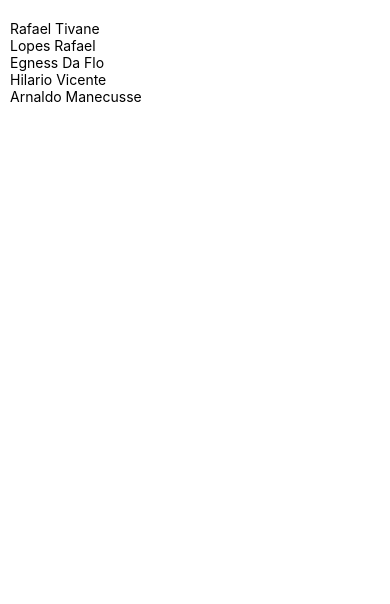
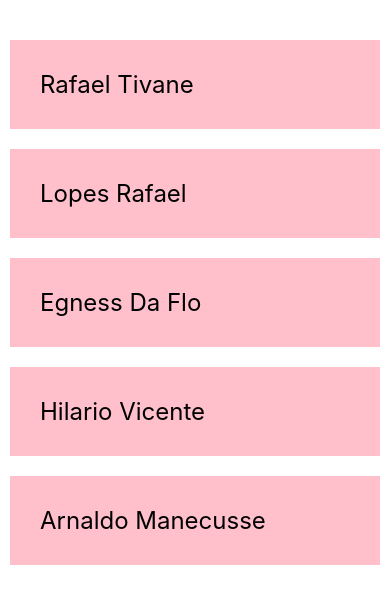
Before and after one commit to rafael-the-dev/react-native-basic, a React Native app: screen / in a window 390 px wide. Shown: the top 604 px of the page. Built offline with nearby package versions, Linux system fonts and the light colour scheme.

Commit message:
style item component and implement ScrollView component

```diff
--- a/App.js
+++ b/App.js
@@ -1,5 +1,5 @@
 import { useCallback, useState } from "react";
-import { StyleSheet, Text, View } from "react-native";
+import { StyleSheet, ScrollView, Text, View } from "react-native";
 
 const App = () => {
     const [ people, setPeople ] = useState([
@@ -12,13 +12,15 @@ const App = () => {
 
     return (
         <View style={styles.container}>
+            <ScrollView>
                 {
                     people.map(person => (
                         <View key={person.key}>
-                        <Text>{ person.name }</Text>
+                            <Text style={styles.item}>{ person.name }</Text>
                         </View>
                     ))
                 }
+            </ScrollView>
         </View>
     );
 };
@@ -28,7 +30,13 @@ const styles = StyleSheet.create({
         backgroundColor: "#FFF",
         flex: 1,
         paddingHorizontal: 10,
-        paddingTop: 20
+        paddingVertical: 20
+    },
+    item: {
+        backgroundColor: "pink",
+        fontSize: 24,
+        marginTop: 20,
+        padding: 30
     }
 })
 
```
Lines whose indentation alone changed are shown as unchanged.
